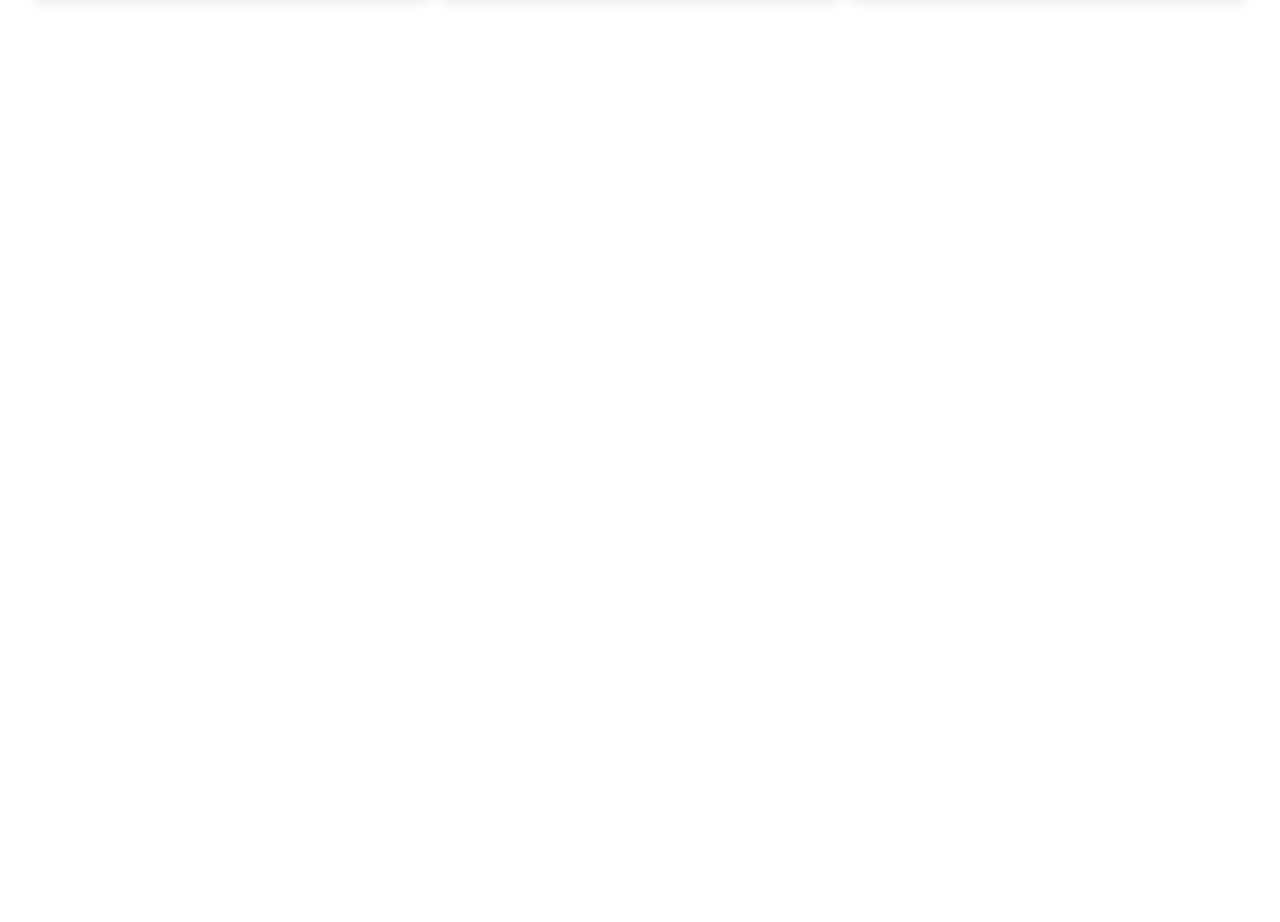
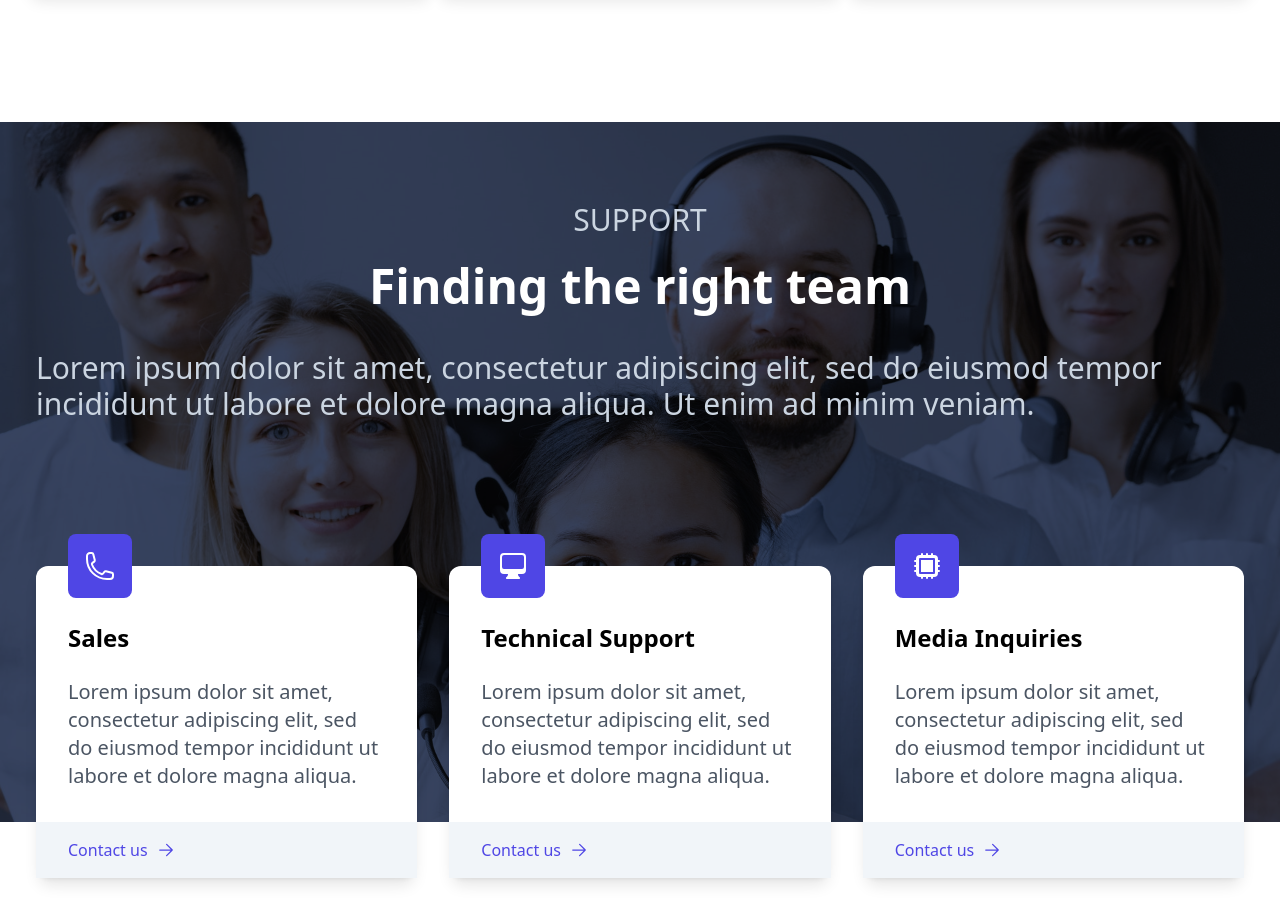
Before and after one commit to joan-gerard/cloud-app-react-tailwind, a React (Create React App) app: page / in a window 1280 px wide. Shown: the part 1260-2182 px from the top of the page. Before the commit the page ends 1382 px from the top, so only its background shows below. Built offline with nearby package versions, Linux system fonts and the light colour scheme; the HTML template or start-up script is replaced by a standard one.

Commit message:
write Support Component

```diff
--- a/src/App.tsx
+++ b/src/App.tsx
@@ -2,6 +2,7 @@
 import About from "./components/About";
 import Hero from "./components/Hero";
 import NavBar from "./components/NavBar";
+import Support from "./components/Support";
 
 function App() {
   return (
@@ -9,6 +10,7 @@
       <NavBar />
       <Hero />
       <About />
+      <Support />
     </div>
   );
 }
--- a/src/components/NavBar.tsx
+++ b/src/components/NavBar.tsx
@@ -26,7 +26,7 @@
           </button>
           <button className="px-8">Sign Up</button>
         </div>
-        <div className="md:hidden" onClick={() => handleToggleNavMenu()}>
+        <div className="md:hidden mr-4" onClick={() => handleToggleNavMenu()}>
           {openNavMenu ? (
             <XMarkIcon className="w-5" />
           ) : (
--- /dev/null
+++ b/src/components/Support.tsx
@@ -0,0 +1,87 @@
+import React from "react";
+import { PhoneIcon, ArrowSmallRightIcon } from "@heroicons/react/24/outline";
+import { CpuChipIcon, ComputerDesktopIcon } from "@heroicons/react/24/solid";
+import supportImg from "../assets/support.jpg";
+
+const Support = () => {
+  return (
+    <div className="w-full h-screen mt-24">
+      <div className="w-full h-[700px] bg-gray-900/90 absolute">
+        <img
+          className="w-full h-full object-cover mix-blend-overlay"
+          src={supportImg}
+          alt="support"
+        />
+      </div>
+
+      <div className="max-w-[1240px] mx-auto text-white relative">
+        <div className="px-4 py-12">
+          <h2 className="text-3xl pt-8 text-slate-300 uppercase text-center">
+            Support
+          </h2>
+          <h3 className="text-5xl font-bold py-6 text-center">
+            Finding the right team
+          </h3>
+          <p className="py-4 text-3xl text-slate-300">
+            Lorem ipsum dolor sit amet, consectetur adipiscing elit, sed do
+            eiusmod tempor incididunt ut labore et dolore magna aliqua. Ut enim
+            ad minim veniam.
+          </p>
+        </div>
+
+        <div className="grid grid-cols-1 lg:grid-cols-3 relative gap-x-8 gap-y-16 px-4 pt-12 sm:pt-20 text-black">
+          <div className="bg-white rounded-xl shadow-lg">
+            <div className="p-8">
+              <PhoneIcon className="w-16 p-4 bg-indigo-600 text-white rounded-lg mt-[-4rem]" />
+              <h3 className="font-bold text-2xl my-6">Sales</h3>
+              <p className="text-gray-600 text-xl">
+                Lorem ipsum dolor sit amet, consectetur adipiscing elit, sed do
+                eiusmod tempor incididunt ut labore et dolore magna aliqua.
+              </p>
+            </div>
+
+            <div className="bg-slate-100 pl-8 py-4">
+              <p className="flex items-center text-indigo-600">
+                Contact us <ArrowSmallRightIcon className="w-5 ml-2" />
+              </p>
+            </div>
+          </div>
+          <div className="bg-white rounded-xl shadow-lg">
+            <div className="p-8">
+              <ComputerDesktopIcon className="w-16 p-4 bg-indigo-600 text-white rounded-lg mt-[-4rem]" />
+              <h3 className="font-bold text-2xl my-6">Technical Support</h3>
+              <p className="text-gray-600 text-xl">
+                Lorem ipsum dolor sit amet, consectetur adipiscing elit, sed do
+                eiusmod tempor incididunt ut labore et dolore magna aliqua.
+              </p>
+            </div>
+
+            <div className="bg-slate-100 pl-8 py-4">
+              <p className="flex items-center text-indigo-600">
+                Contact us <ArrowSmallRightIcon className="w-5 ml-2" />
+              </p>
+            </div>
+          </div>
+          <div className="bg-white rounded-xl shadow-lg">
+            <div className="p-8">
+              <CpuChipIcon className="w-16 p-4 bg-indigo-600 text-white rounded-lg mt-[-4rem]" />
+              <h3 className="font-bold text-2xl my-6">Media Inquiries</h3>
+              <p className="text-gray-600 text-xl">
+                Lorem ipsum dolor sit amet, consectetur adipiscing elit, sed do
+                eiusmod tempor incididunt ut labore et dolore magna aliqua.
+              </p>
+            </div>
+
+            <div className="bg-slate-100 pl-8 py-4">
+              <p className="flex items-center text-indigo-600">
+                Contact us <ArrowSmallRightIcon className="w-5 ml-2" />
+              </p>
+            </div>
+          </div>
+        </div>
+      </div>
+    </div>
+  );
+};
+
+export default Support;
```
